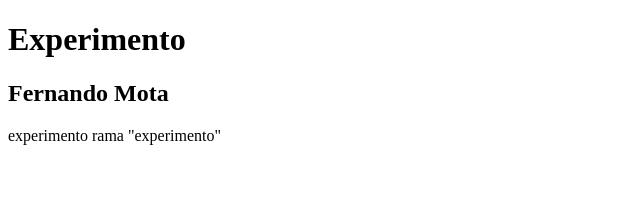
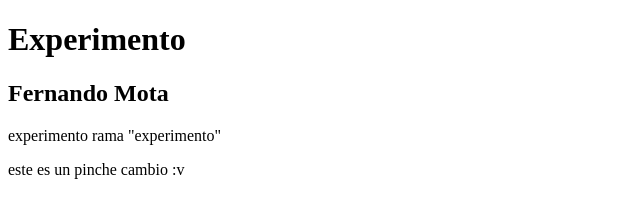
Before and after one commit to FernandoMota/Test, a plain HTML site: page index.html in a window 1280 px wide. Shown: the whole page, without its empty margins (0-640 px from the left). Drawn offline with Linux system fonts and the light colour scheme.

Commit message:
agreganod <p>

```diff
--- a/index.html
+++ b/index.html
@@ -14,6 +14,7 @@
 	</div>
 	<footer>
 		<p>experimento rama "experimento"</p>
+		<p>este es un pinche cambio :v</p>
 	</footer>
 </body>
 </html>
```
